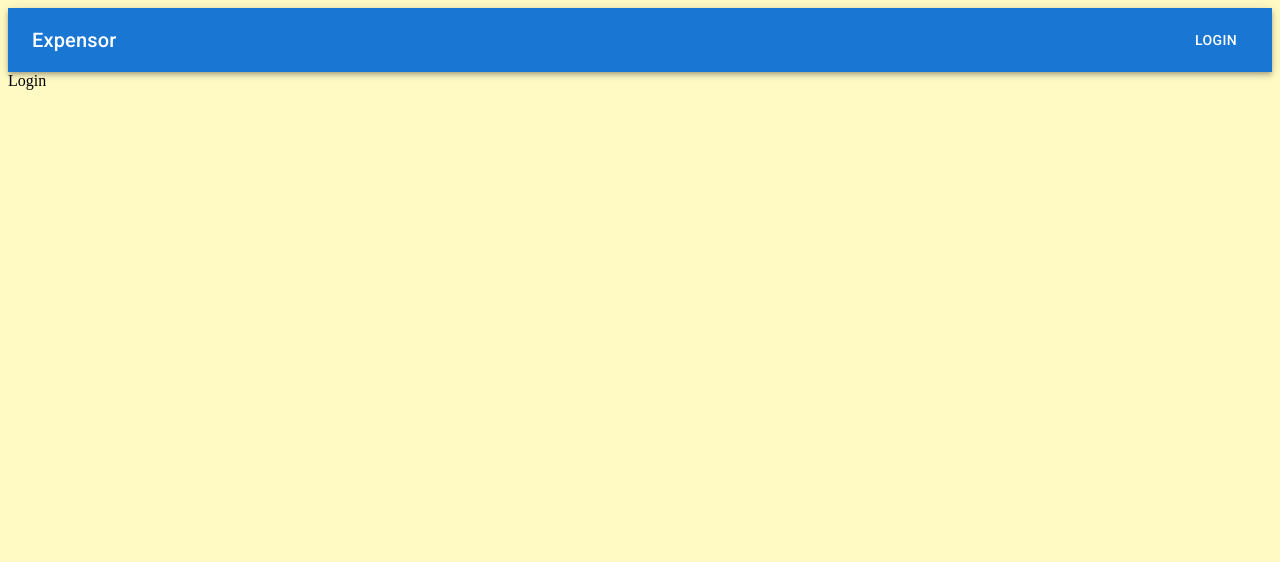
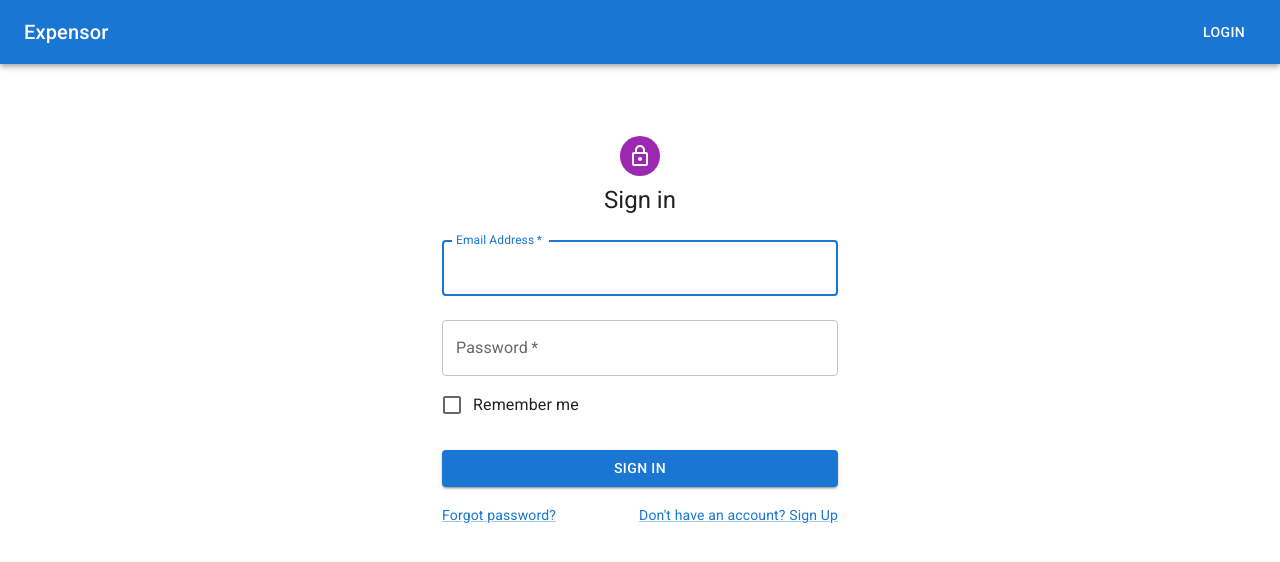
Before and after one commit to IshiThathsarani/ExpenseApp, a React (Create React App) app in the folder client/: page /login in a window 1280 px wide. Shown: the top 562 px of the page. Built offline with nearby package versions, Linux system fonts and the light colour scheme.

Commit message:
design the page

```diff
--- a/client/src/pages/Login.js
+++ b/client/src/pages/Login.js
@@ -1,7 +1,95 @@
-import React from 'react'
+import * as React from 'react';
+import Avatar from '@mui/material/Avatar';
+import Button from '@mui/material/Button';
+import CssBaseline from '@mui/material/CssBaseline';
+import TextField from '@mui/material/TextField';
+import FormControlLabel from '@mui/material/FormControlLabel';
+import Checkbox from '@mui/material/Checkbox';
+import Link from '@mui/material/Link';
+import Grid from '@mui/material/Grid';
+import Box from '@mui/material/Box';
+import LockOutlinedIcon from '@mui/icons-material/LockOutlined';
+import Typography from '@mui/material/Typography';
+import Container from '@mui/material/Container';
+
 
 export default function Login() {
+  const handleSubmit = (event) => {
+    event.preventDefault();
+    const data = new FormData(event.currentTarget);
+    console.log({
+      email: data.get('email'),
+      password: data.get('password'),
+    });
+  };
+
   return (
-    <div>Login</div>
-  )
+
+      <Container component="main" maxWidth="xs">
+        <CssBaseline />
+        <Box
+          sx={{
+            marginTop: 8,
+            display: 'flex',
+            flexDirection: 'column',
+            alignItems: 'center',
+          }}
+        >
+          <Avatar sx={{ m: 1, bgcolor: 'secondary.main' }}>
+            <LockOutlinedIcon />
+          </Avatar>
+          <Typography component="h1" variant="h5">
+            Sign in
+          </Typography>
+          <Box component="form" onSubmit={handleSubmit} noValidate sx={{ mt: 1 }}>
+            <TextField
+              margin="normal"
+              required
+              fullWidth
+              id="email"
+              label="Email Address"
+              name="email"
+              autoComplete="email"
+              autoFocus
+            />
+            <TextField
+              margin="normal"
+              required
+              fullWidth
+              name="password"
+              label="Password"
+              type="password"
+              id="password"
+              autoComplete="current-password"
+            />
+            <FormControlLabel
+              control={<Checkbox value="remember" color="primary" />}
+              label="Remember me"
+            />
+            <Button
+              type="submit"
+              fullWidth
+              variant="contained"
+              sx={{ mt: 3, mb: 2 }}
+            >
+              Sign In
+            </Button>
+            <Grid container>
+              <Grid item xs>
+                <Link href="#" variant="body2">
+                  Forgot password?
+                </Link>
+              </Grid>
+              <Grid item>
+                <Link href="#" variant="body2">
+                  {"Don't have an account? Sign Up"}
+                </Link>
+              </Grid>
+            </Grid>
+          </Box>
+        </Box>
+
+      </Container>
+
+  );
 }
```
